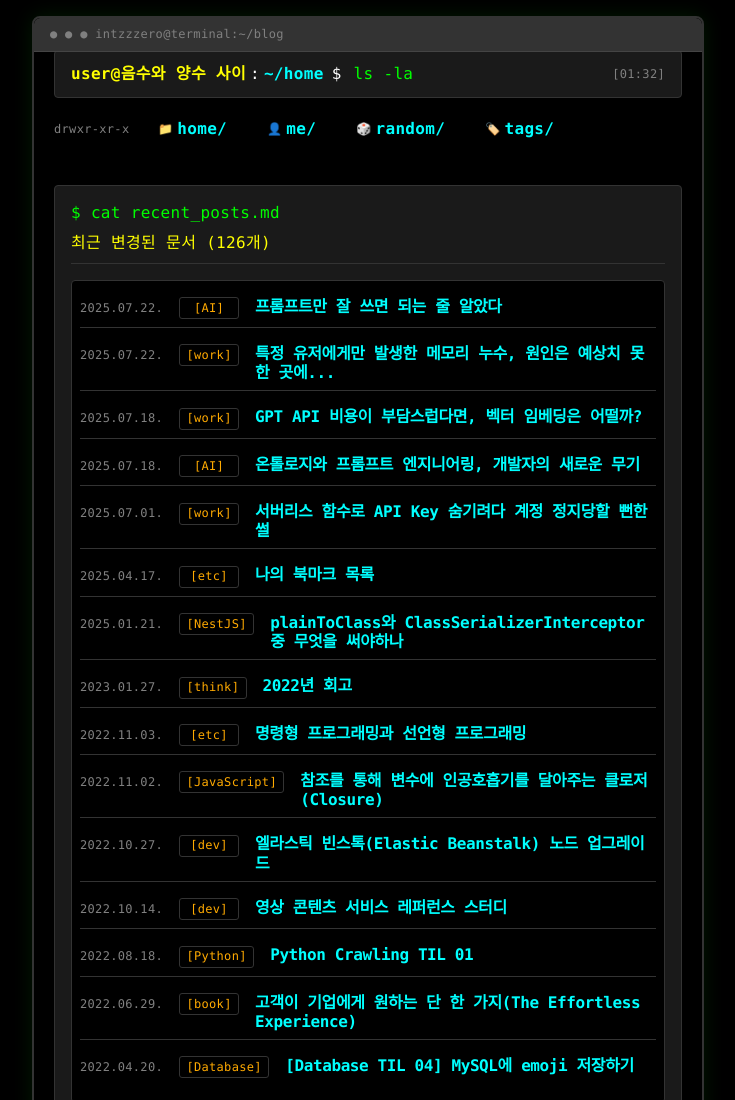
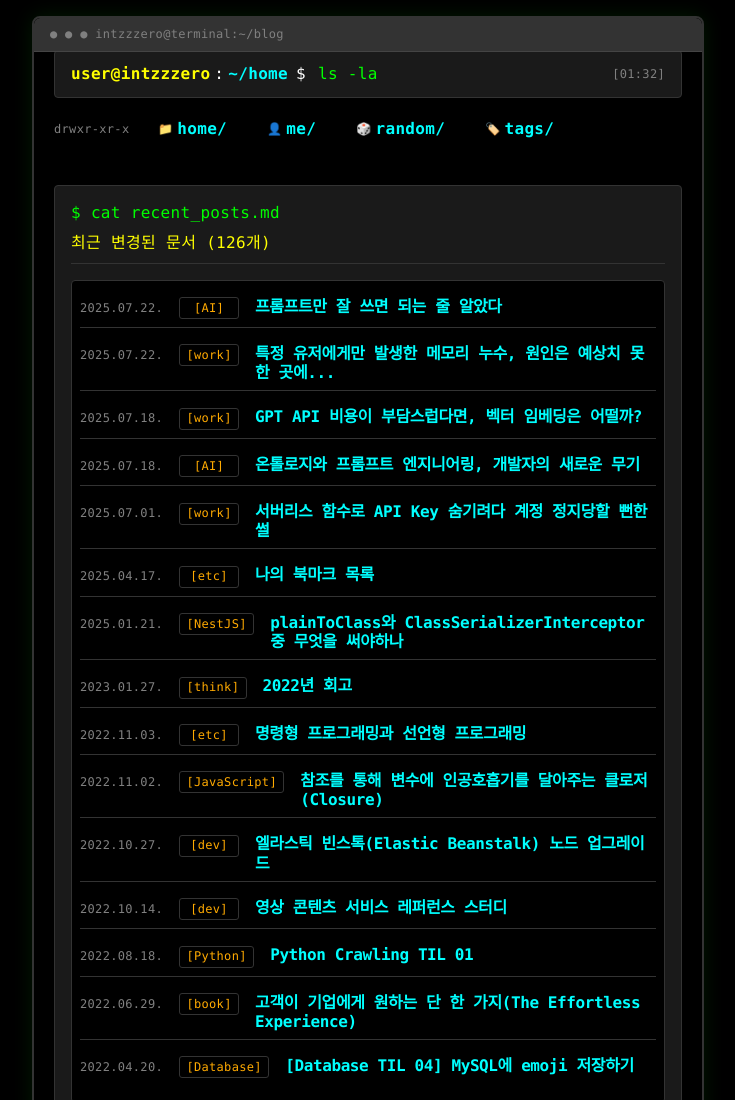
Before and after one commit to intzzzero/intzzzero-new-blog, a Gatsby site: page / in a window 1280 px wide. Shown: the top 1100 px of the page, without its empty margins (272-1007 px from the left). Built offline with nearby package versions, Linux system fonts and the light colour scheme; Gatsby itself is replaced by a stand-in of ours.

Commit message:
modified user name

```diff
--- a/src/components/terminal-header.js
+++ b/src/components/terminal-header.js
@@ -60,7 +60,7 @@
   return (
     <header className="terminal-header">
       <div className="terminal-prompt-line">
-        <span className="terminal-user">user@{siteTitle}</span>
+        <span className="terminal-user">user@intzzzero</span>
         <span className="terminal-separator">:</span>
         <span className="terminal-path">~/{currentPath}</span>
         <span className="terminal-prompt">$</span>
```
